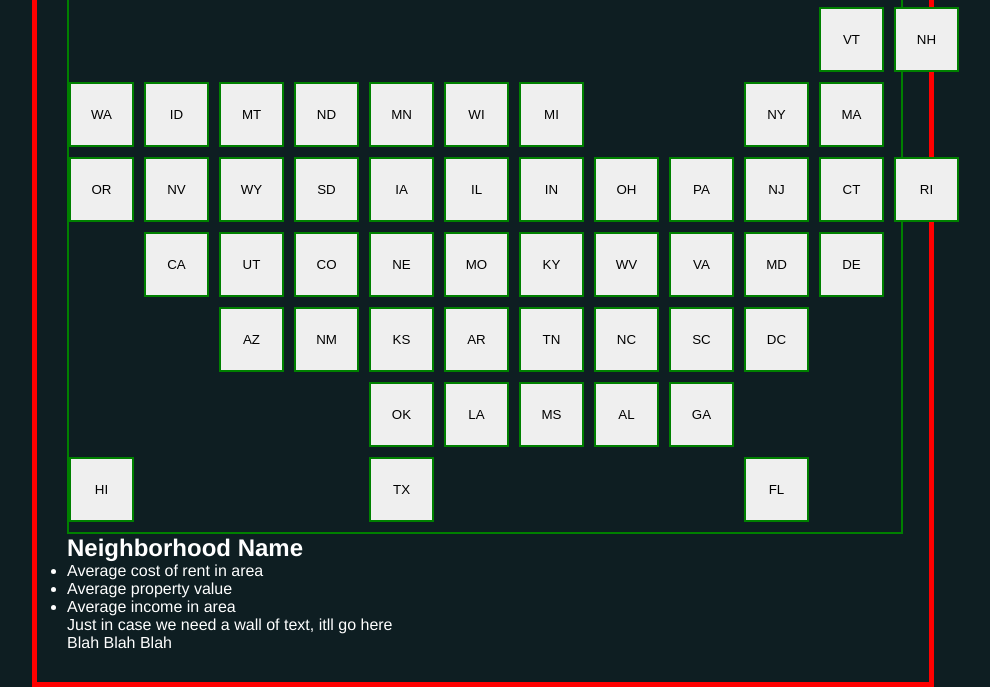
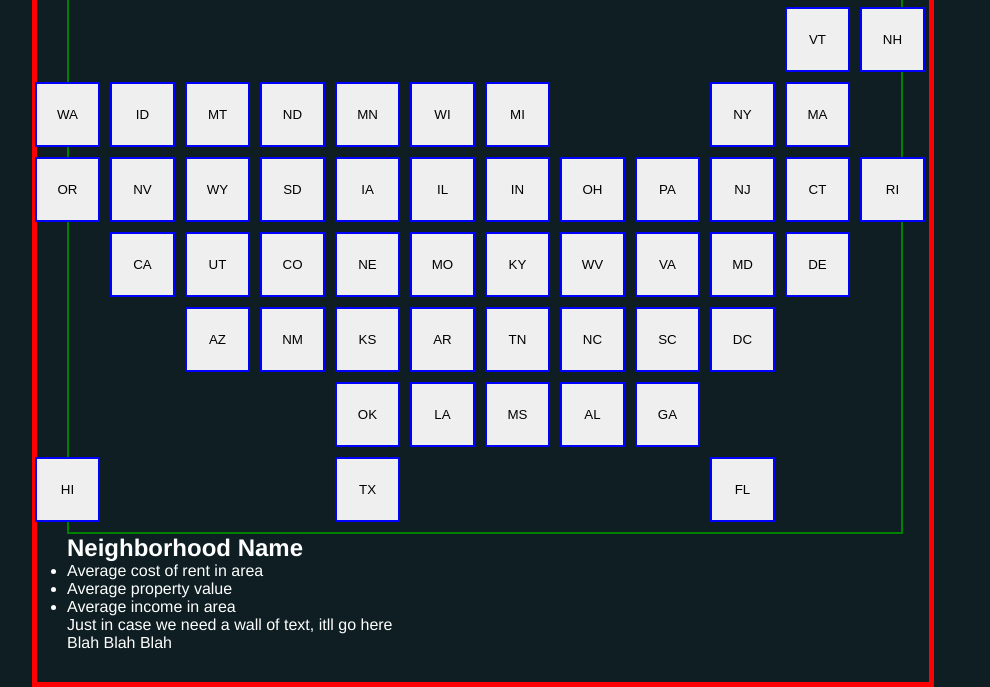
Before and after one commit to justinHAYESdouglas/CovidConcious, a website: page Public/index.html in a window 1280 px wide. Shown: the part 142-829 px from the top of the page, without its empty margins (157-1147 px from the left). Drawn offline with nearby package versions, Linux system fonts and the light colour scheme.

Commit message:
Centered Gridmerica and gave buttons pointer attribute

```diff
--- a/Public/styles/map.css
+++ b/Public/styles/map.css
@@ -5,18 +5,18 @@ header{
 
 #map-container{
   display: grid;
-  margin: auto;
   width: 100%;
   grid-template-rows: repeat(8, 75px);
   grid-template-columns: repeat(12, 75px);
+  justify-content: center;
   border: 2px solid green;
-
 }
 
 #map-container button{
   width: 65px;
   height: 65px;
-  border: 2px solid green;
+  cursor: pointer;
+  border: 2px solid blue;
 }
 
 .blank-space{
```
